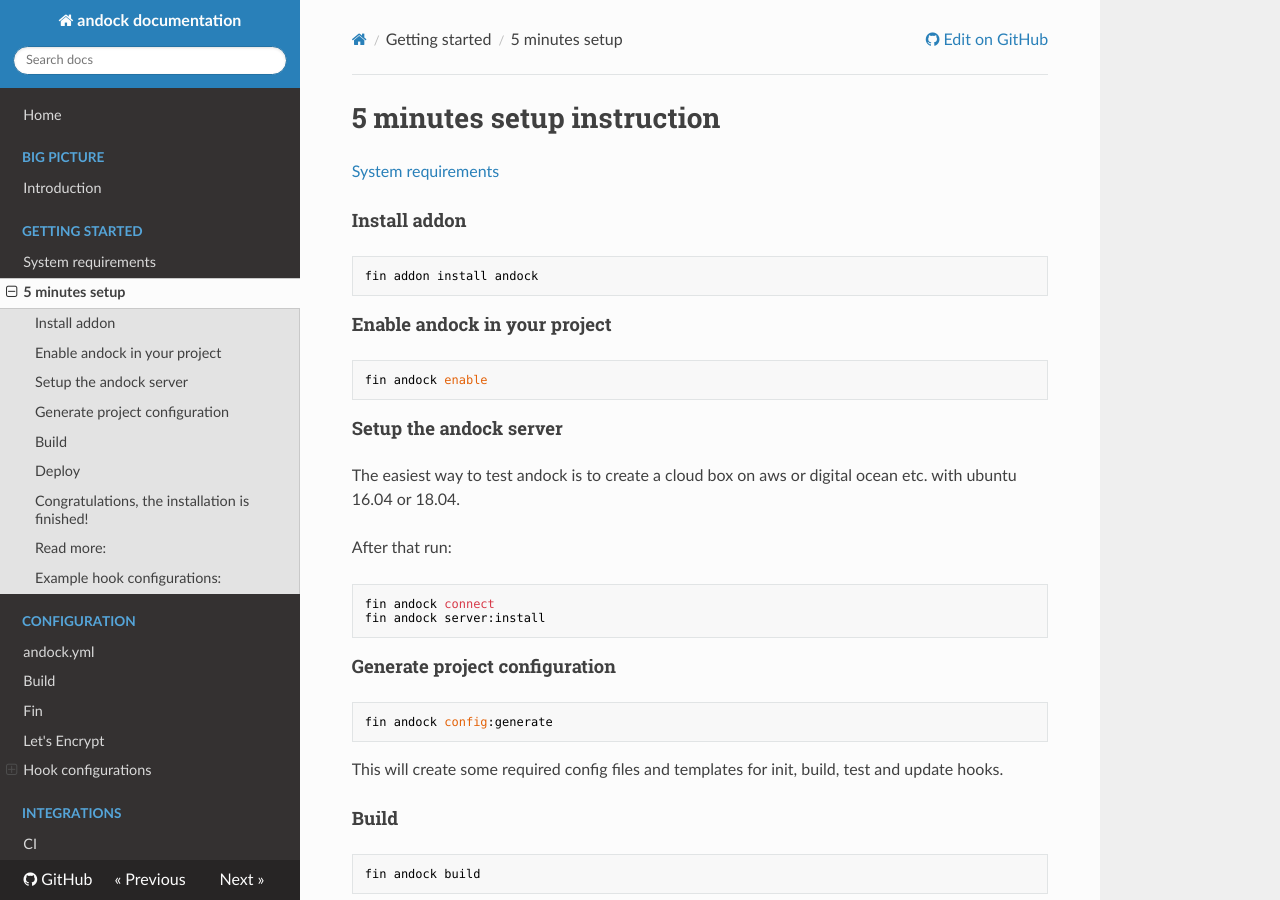
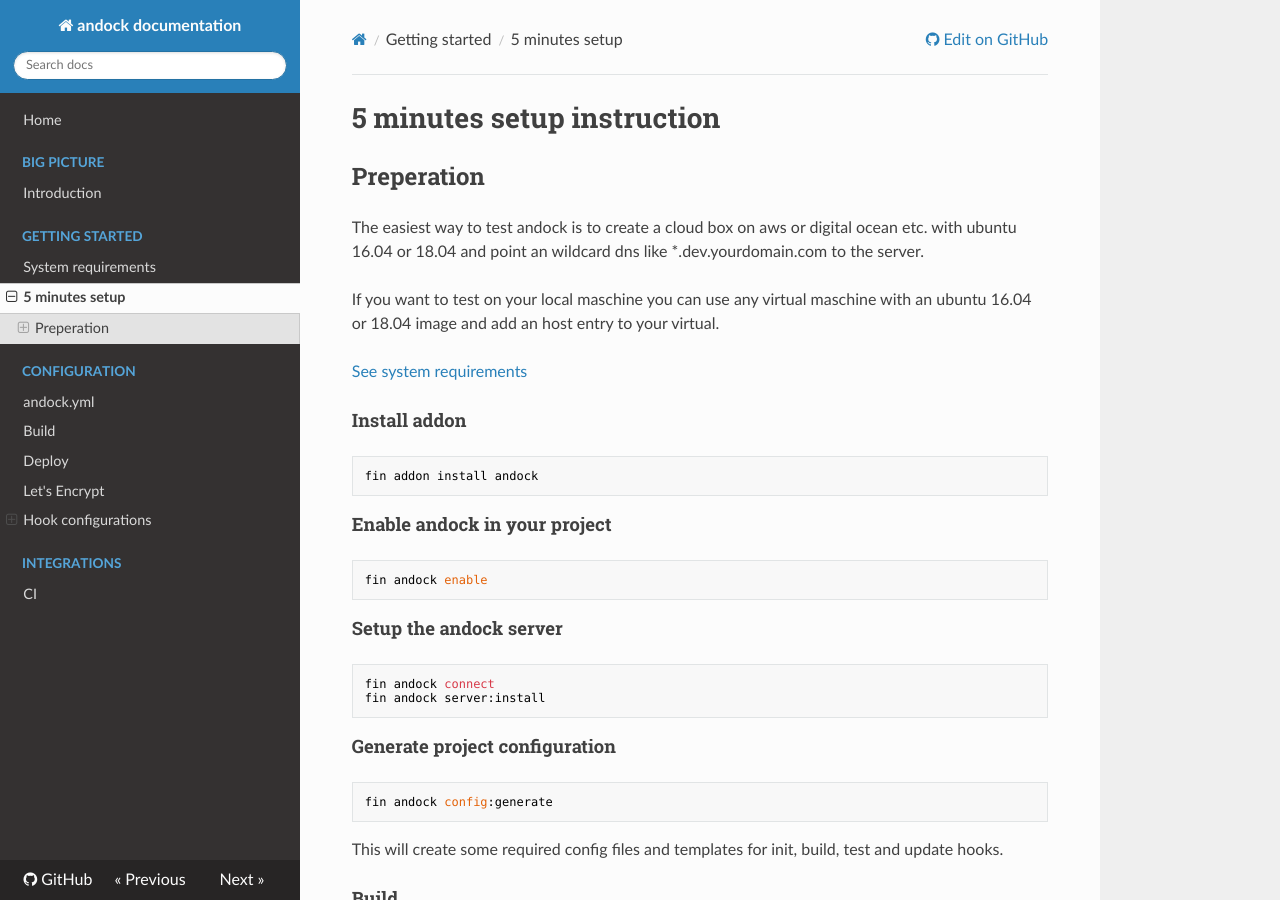
Before and after one commit to andock/andock, an MkDocs documentation site: the page built from docs/getting-started/docksal.md, in a window 1280 px wide and 900 px high. Built offline with MkDocs 1.6.1, drawn with Linux system fonts in a browser that asks for light colours; nearby versions of some CDN libraries; old or Windows-style settings are respelled for this version of MkDocs.

Commit message:
Update docs.

````diff
--- a/docs/getting-started/docksal.md
+++ b/docs/getting-started/docksal.md
@@ -1,7 +1,12 @@
 # 5 minutes setup instruction
 
+## Preperation
+The easiest way to test andock is to create a cloud box on aws or digital ocean etc. with ubuntu 16.04 or 18.04 and point an wildcard dns like *.dev.yourdomain.com to the server.
 
-[System requirements](/system-requirements.md)
+If you want to test on your local maschine you can use any virtual maschine with an ubuntu 16.04 or 18.04 image and add an host entry to your virtual.
+
+
+[See system requirements](/system-requirements.md)
 #### Install addon
 ```
 fin addon install andock
@@ -11,9 +16,6 @@
 fin andock enable
 ```
 #### Setup the andock server
-The easiest way to test andock is to create a cloud box on aws or digital ocean etc. with ubuntu 16.04 or 18.04.
-
-After that run:
 
 ```
 fin andock connect
@@ -31,6 +33,7 @@
 fin andock build
 ```
 Here you can find more configuration options for the [build process](../configuration/build.md)
+
 #### Deploy
 ```
 fin andock deploy
--- a/mkdocs.yml
+++ b/mkdocs.yml
@@ -14,7 +14,7 @@
   - Configuration:
     - andock.yml: configuration/andock.md
     - Build: configuration/build.md
-    - Fin: configuration/fin.md
+    - Deploy: configuration/deploy.md
     - Let's Encrypt: configuration/letsencrypt.md
     - Hook configurations:
       - Drupal: configuration/example-drupal-hooks.md
````
Also changed, not shown: docs/big-picture/introduction.md (+1 -4 lines), docs/configuration/andock.md (+1 -1 lines), docs/configuration/deploy.md (renamed from docs/configuration/fin.md, +3 -3 lines), docs/configuration/example-drupal-hooks.md (+1 -2 lines).
